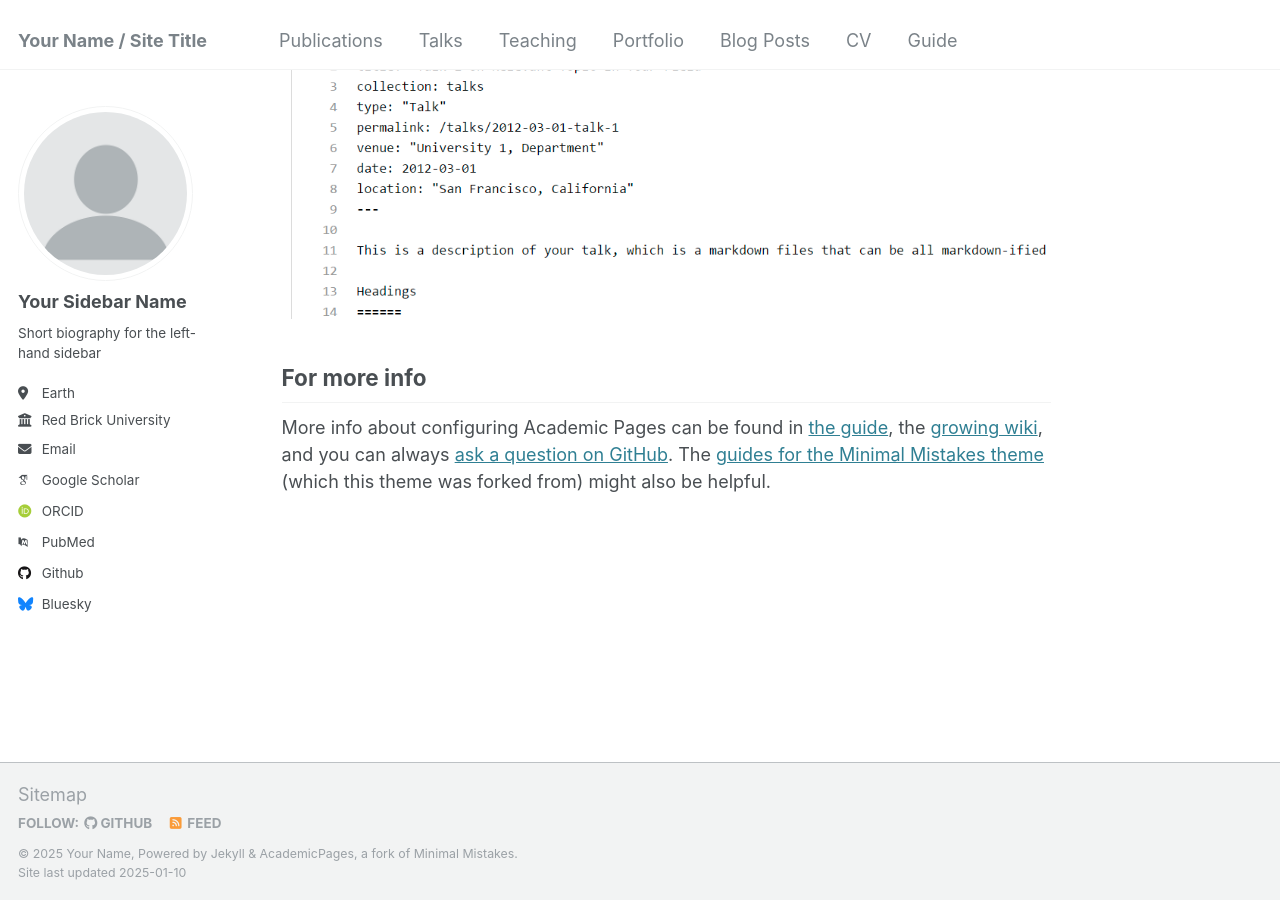
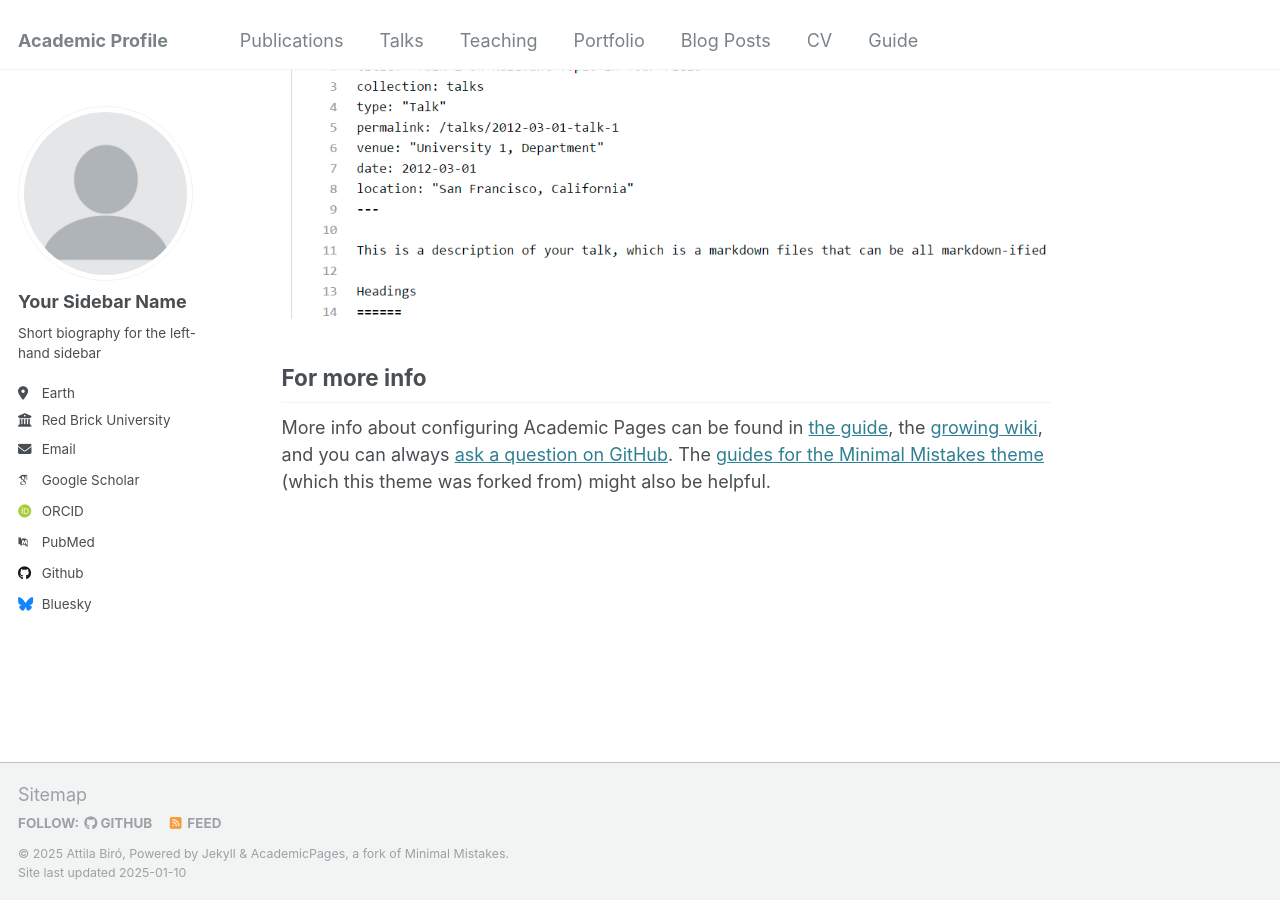
Before and after one commit to biroka/biroka.github.io, a Jekyll site: the page built from _pages/about.md, in a window 1280 px wide and 900 px high, scrolled down 2643 px. Built offline with Jekyll 4.4.1, drawn with Linux system fonts in a browser that asks for light colours; some web fonts are replaced.

Commit message:
Update _config.yml

```diff
--- a/_config.yml
+++ b/_config.yml
@@ -8,13 +8,13 @@
 
 # Basic Site Settings
 locale                   : "en-US"
-title                    : "Your Name / Site Title"
+title                    : "Academic Profile"
 title_separator          : "-"
-name                     : &name "Your Name"
-description              : &description "personal description"
-url                      : https://academicpages.github.io # the base hostname & protocol for your site e.g. "https://[your GitHub username].github.io"
+name                     : &name "Attila Biró"
+description              : &description "AI Researcher"
+url                      : https://biroka.github.io # the base hostname & protocol for your site e.g. "https://[your GitHub username].github.io"
 baseurl                  : "" # the subpath of your site, e.g. "/blog"
-repository               : "academicpages/academicpages.github.io"
+repository               : "biroka/biroka.github.io"
 
 # Site Author - The following control what appear as part of the author content on the side bar.
 #               If a field is blank the icon and link will not appear, otherwise it will be shown.
```
